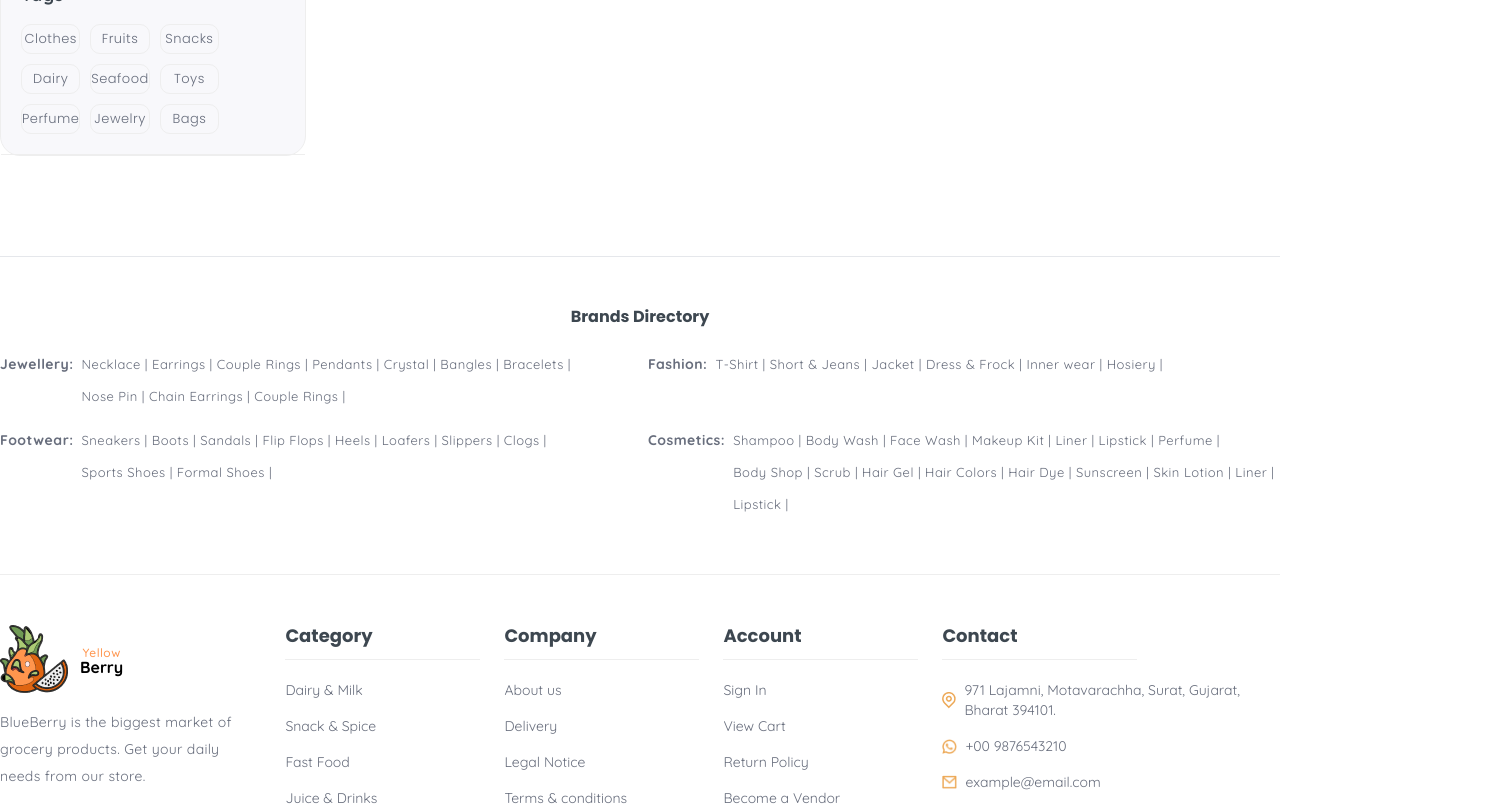
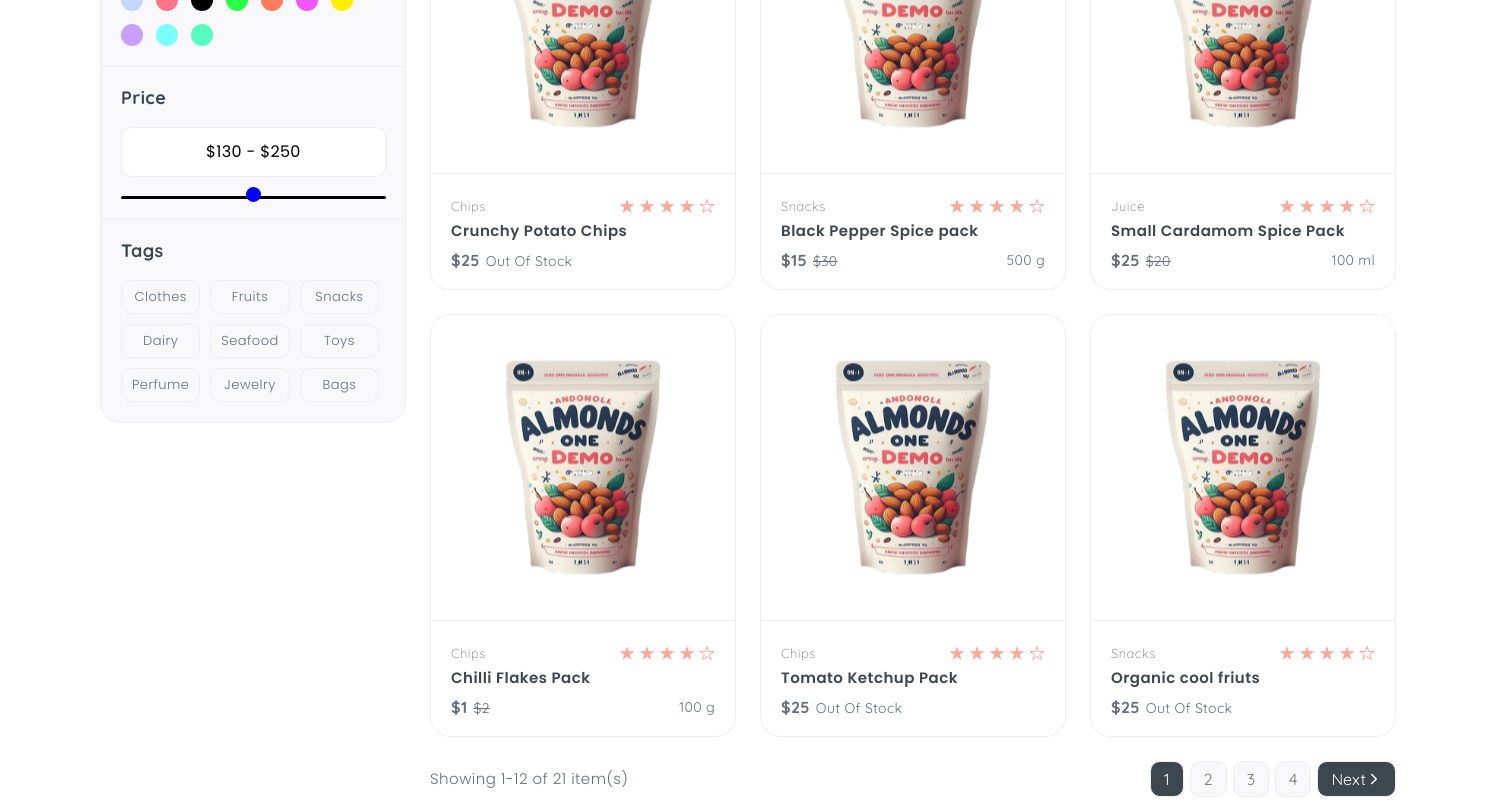
Before and after one commit to MaxOstapets/yellow-berry, a Next.js app: page /category in a window 1280 px wide. Shown: the part 1200-2006 px from the top of the page, 1496 px wide, since content can reach past the window. Built offline with nearby package versions, Linux system fonts and the light colour scheme.

Commit message:
complete category page

```diff
--- a/src/app/Components/Header/index.tsx
+++ b/src/app/Components/Header/index.tsx
@@ -36,7 +36,7 @@ const Header = () => {
 
     return (
         <header className={`bg-gray-2 flex justify-center items-center flex-col font-sans`}>
-            <div className="text-sm leading-7 tracking-0.48 text-white flex justify-around items-center bg-gray-4 py-2 w-full">
+            <div className="text-sm leading-7 tracking-0.48 text-white flex justify-between px-[180px] items-center bg-gray-4 py-2 w-full">
                 <span>Flat 50% Off On Grocery Shop.</span>
                 <ul className='flex justify-center items-center gap-6'>
                     {heplItem.map((el) => <HelpItem link={el} key={el.text}/>)}
--- a/src/app/Components/Sidebar/ListLayout/index.tsx
+++ b/src/app/Components/Sidebar/ListLayout/index.tsx
@@ -1,11 +1,12 @@
 interface IProps {
     title: string;
     children: React.ReactNode;
+    border?: string
 }
 
-export const ListLayout: React.FC<IProps> = ({ title, children }) => {
+export const ListLayout: React.FC<IProps> = ({ title, children, border }) => {
     return (
-        <div className="flex items-start flex-col gap-[19px] py-5 pl-5 border-b border-gray-8">
+        <div className={`flex items-start flex-col gap-[19px] py-5 pl-5 ${border}`}>
             <span className="font-sans font-bold text-lg leading-[21px] tracking-0.48 text-gray-4">{title}</span>
             {children}
         </div>
--- a/src/app/Components/Sidebar/index.tsx
+++ b/src/app/Components/Sidebar/index.tsx
@@ -17,29 +17,30 @@ export const Sidebar = () => {
     const weights = ["200gm pack", "500gm pack", "1kg pack", "5kg pack", "10kg pack"]
     const colors = ["bg-[#C4D6F9]", "bg-[#FF748B]", "bg-[#000000]", "bg-[#2BFF4A]", "bg-[#FF7C5E]", "bg-[#F155FF]", "bg-[#FFEF00]", "bg-[#C89FFF]", "bg-[#7BFFFA]", "bg-[#56FFC1]"]
     const tags = ["Clothes", "Fruits", "Snacks", "Dairy", "Seafood", "Toys", "Perfume", "Jewelry", "Bags"]
+    const border = "border-b border-gray-8"
 
     return (
-        <div className="w-[306px] flex justify-center flex-col border border-gray-8 bg-gray-2 rounded-[20px]">
-            <ListLayout title="Category">
+        <div className="w-[306px] flex justify-center flex-col border border-gray-8 bg-gray-2 rounded-[20px] h-fit">
+            <ListLayout title="Category" border={border}>
                 {categories.map((el) => <ListItem text={el} key={el} />)}
             </ListLayout>
-            <ListLayout title="Weight">
+            <ListLayout title="Weight" border={border}>
                 {weights.map((el) => <ListItem text={el} key={el} />)}
             </ListLayout>
-            <ListLayout title="Color">
+            <ListLayout title="Color" border={border}>
                 <ul className="flex  flex-wrap gap-[13px] w-[264px]">
                     {colors.map((el) => <li className={`w-[22px] h-[22px] ${el} rounded-[50%]`} key={el}></li>)}
                 </ul>
             </ListLayout>
-            <ListLayout title="Price">
+            <ListLayout title="Price" border={border}>
                 <div className="flex justify-center items-center flex-col gap-[19px]">
-                    <span className="font-serif font-normal text-base leading-6 tracking-0.32 text-black px-[84px] py-[12px] border border-gray-8 bg-white">$130 - $250</span>
+                    <span className="font-serif font-normal text-base leading-6 tracking-0.32 text-black px-[84px] py-[12px] border border-gray-8 bg-white rounded-[10px]">$130 - $250</span>
                     <input type="range" min={25} max={1000} className="custom-range" />
                 </div>
             </ListLayout>
             <ListLayout title="Tags">
                 <ul className="grid grid-cols-3 gap-[10px]">
-                    {tags.map((el) => <li className="font-serif font-light text-[13px] flex justify-center items-center leading-7 tracking-0.48 text-gray-7 border border-gray-8 rounded-[10px]" key={el}>{el}</li>)}
+                    {tags.map((el) => <li className="font-serif font-light text-[13px] flex justify-center items-center leading-7 tracking-0.48 text-gray-7 border border-gray-8 rounded-[10px] px-[10px] py-[2px]" key={el}>{el}</li>)}
                 </ul>
             </ListLayout>
         </div>
--- a/src/app/category/page.tsx
+++ b/src/app/category/page.tsx
@@ -3,6 +3,7 @@ import { Quicksand, Poppins } from 'next/font/google'
 import { ProductCard } from '@components/ProductCard'
 import { CategoriesCard } from "@components/CategoriesCard"
 import { Sidebar } from "@components/Sidebar"
+import { IoIosArrowForward } from "react-icons/io";
 
 const quicksand = Quicksand({
     subsets: ["latin"],
@@ -15,9 +16,88 @@ const poppins = Poppins({
 })
 
 const Category = () => {
+    const products = [
+        {
+            img: "/images/juice.svg",
+            type: "Snacks",
+            product: "Ground Nuts Oil Pack",
+            price: 15,
+            discount: 30,
+            weight: 500,
+            availability: true,
+            status: "TREND"
+        },
+        {
+            img: "/images/juice.svg",
+            type: "Juice",
+            product: "Organic Litchi Juice Pack",
+            price: 25,
+            discount: 20,
+            capacity: 100,
+            availability: true,
+        },
+        {
+            img: "/images/juice.svg",
+            type: "Chips",
+            product: "Crunchy Banana Chips",
+            price: 1,
+            discount: 2,
+            weight: 100,
+            availability: true,
+        },
+        {
+            img: "/images/juice.svg",
+            type: "Chips",
+            product: "Crunchy Potato Chips",
+            price: 25,
+            availability: false,
+        },
+        {
+            img: "/images/juice.svg",
+            type: "Snacks",
+            product: "Black Pepper Spice pack",
+            price: 15,
+            discount: 30,
+            weight: 500,
+            availability: true,
+        },
+        {
+            img: "/images/juice.svg",
+            type: "Juice",
+            product: "Small Cardamom Spice Pack",
+            price: 25,
+            discount: 20,
+            capacity: 100,
+            availability: true,
+            status: "NEW"
+        },
+        {
+            img: "/images/juice.svg",
+            type: "Chips",
+            product: "Chilli Flakes Pack",
+            price: 1,
+            discount: 2,
+            weight: 100,
+            availability: true,
+        },
+        {
+            img: "/images/juice.svg",
+            type: "Chips",
+            product: "Tomato Ketchup Pack",
+            price: 25,
+            availability: false,
+        },
+        {
+            img: "/images/juice.svg",
+            type: "Snacks",
+            product: "Organic cool friuts",
+            price: 25,
+            availability: false,
+        },
+    ]
     return (
         <section className="flex justify-start items-start flex-col">
-            <div className="w-full py-[25px] flex justify-between px-44 items-center bg-gray-2 border-y border-gray-8">
+            <div className="w-full py-[25px] flex justify-between px-44 items-center bg-gray-2 border-y border-gray-8 mb">
                 <span className="font-sans font-bold text-base leading-[19px] tracking-0.48 text-gray-4">Shop Page</span>
                 <div className="flex justify-center items-center gap-[10px]">
                     <span className="font-serif font-semibold text-sm leading-7 tracking-0.48 text-gray-7">Home</span>
@@ -25,8 +105,33 @@ const Category = () => {
                     <span className="font-serif font-normal text-sm leading-7 tracking-0.48 text-gray-7">Shop Page</span>
                 </div>
             </div>
-            <CategoriesCard />
-            <Sidebar />
+            <CategoriesCard left="left-[20%]" top="top-[40%]" />
+            <div className="flex mt-64 gap-6 px-[100px]">
+                <Sidebar />
+                <div className="flex justify-center items-start flex-col gap-6">
+                    <div className="flex justify-between items-center w-[966px] h-[60px] bg-gray-2 border border-gray-8 rounded-[20px] px-[13px]">
+                        <div className="flex justify-center items-center gap-4">
+                            <Image src="/images/menuIcon.png" alt="menuIcon" width={38} height={38} />
+                            <Image src="/images/menuBurger.png" alt="menuBurger" width={15} height={14} />
+                        </div>
+                        <span className="font-serif font-normal text-sm leading-[21px] tracking-0.32 text-gray-3">Sort by</span>
+                    </div>
+                    <div className="flex flex-col gap-6">
+                        <div className="grid grid-cols-3 gap-6">{products.map((el) => <ProductCard link={el} key={el.product} />)}</div>
+                        <div className="flex justify-between items-center">
+                            <span className="font-serif font-light text-[15px] leading-7 tracking-0.48 text-gray-7">Showing 1-12 of 21 item(s)</span>
+                            <ul className="flex justify-center items-center gap-[6px]">
+                                <li className="py-[5px] px-[13px] text-white bg-gray-4 border rounded-[10px] border-gray-8 flex justify-center items-center">1</li>
+                                <li className="py-[5px] px-[13px] text-gray-3 bg-gray-2 border rounded-[10px] border-gray-8 flex justify-center items-center">2</li>
+                                <li className="py-[5px] px-[13px] text-gray-3 bg-gray-2 border rounded-[10px] border-gray-8 flex justify-center items-center">3</li>
+                                <li className="py-[5px] px-[13px] text-gray-3 bg-gray-2 border rounded-[10px] border-gray-8 flex justify-center items-center">4</li>
+                                <li className="py-[5px] px-[13px] text-white bg-gray-4 border rounded-[10px] border-gray-8 flex justify-between items-center">Next <IoIosArrowForward /></li>
+                            </ul>
+                        </div>
+                    </div>
+                </div>
+            </div>
+
         </section>
     )
 }
--- a/src/app/page.tsx
+++ b/src/app/page.tsx
@@ -159,7 +159,7 @@ export default function Home() {
           <Image src="/images/category.svg" alt='category' width={525} height={525}/>
           <span className='font-sans font-normal text-sm leading-5 tracking-0.32 text-white py-[6px] px-[15px] bg-black rounded-[15px] absolute top-5 left-[79%]'>50% Off</span>
         </div>
-        <CategoriesCard />
+        <CategoriesCard left='left-[25%]'/>
       </section>
 
       <section className='flex justify-center flex-col gap-7'>
```
Also changed, not shown: src/app/Components/CategoriesCard/index.tsx (+8 -3 lines), public/images/menuBurger.png (added), public/images/menuIcon.png (added).
